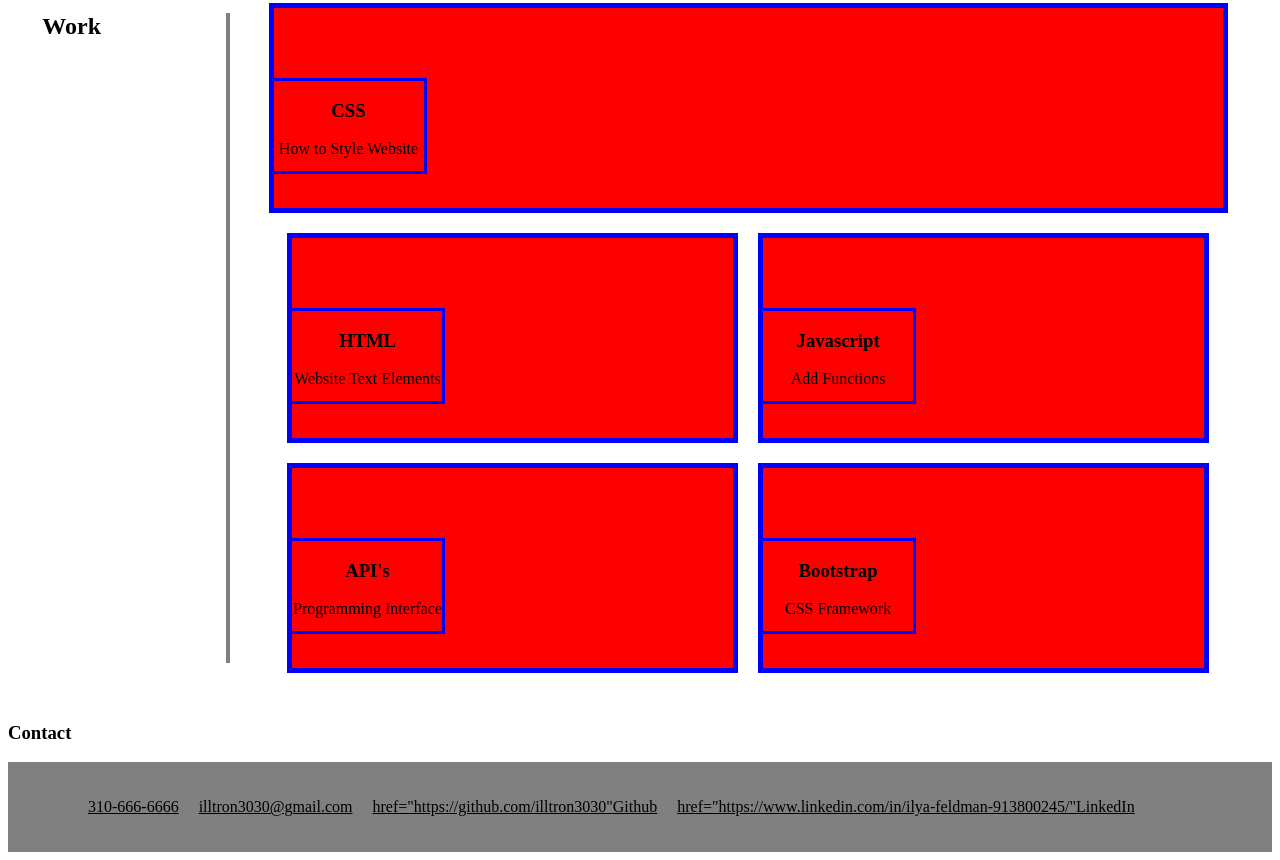
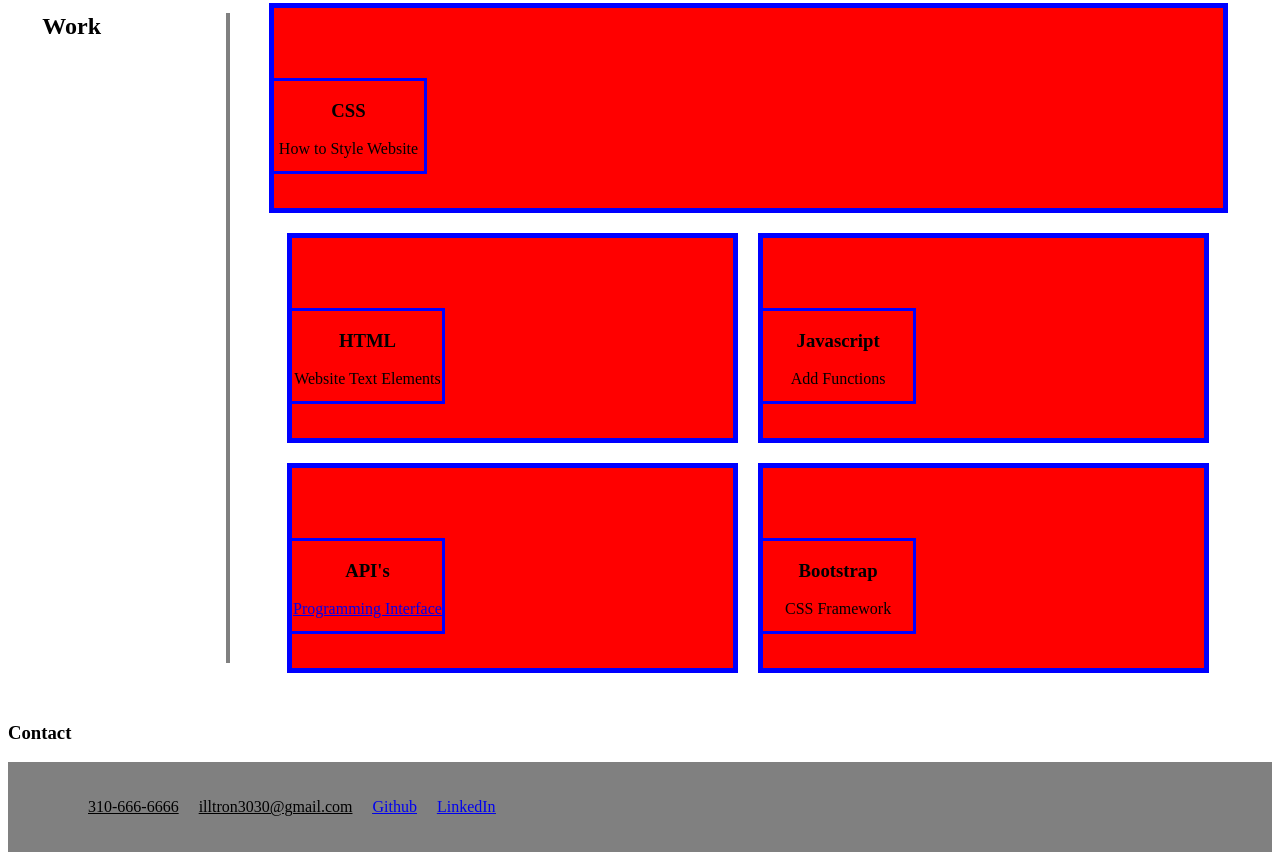
Before and after one commit to illtron3030/Challenge_2_ReSubmit, a plain HTML site: page index.html in a window 1280 px wide. Shown: the part 401-1261 px from the top of the page. Drawn offline with Linux system fonts and the light colour scheme.

Commit message:
updated API to project site

```diff
--- a/index.html
+++ b/index.html
@@ -51,7 +51,7 @@
           </div></div>
         <div class="project-item"><div class="project-detail">
             <h3>API's</h3>
-            <p>Programming Interface</p>
+            <p><a href="https://babylex710.github.io/Rhythm-and-booze/">Programming Interface</a></p>
           </div></div>
         <div class="project-item"><div class="project-detail">
             <h3>Bootstrap</h3>
@@ -66,8 +66,8 @@
                 <ul>
                     <li>310-666-6666</li>
                     <li>illtron3030@gmail.com</li>
-                    <li><a> href="https://github.com/illtron3030"</a>Github</li>
-                    <li><a> href="https://www.linkedin.com/in/ilya-feldman-913800245/"</a>LinkedIn</li>
+                    <li><a href="https://github.com/illtron3030"</a>Github</li>
+                    <li><a href="https://www.linkedin.com/in/ilya-feldman-913800245/"</a>LinkedIn</li>
                 </ul>
             </nav>
       </div>
```
Also changed, not shown: 2 other files.
